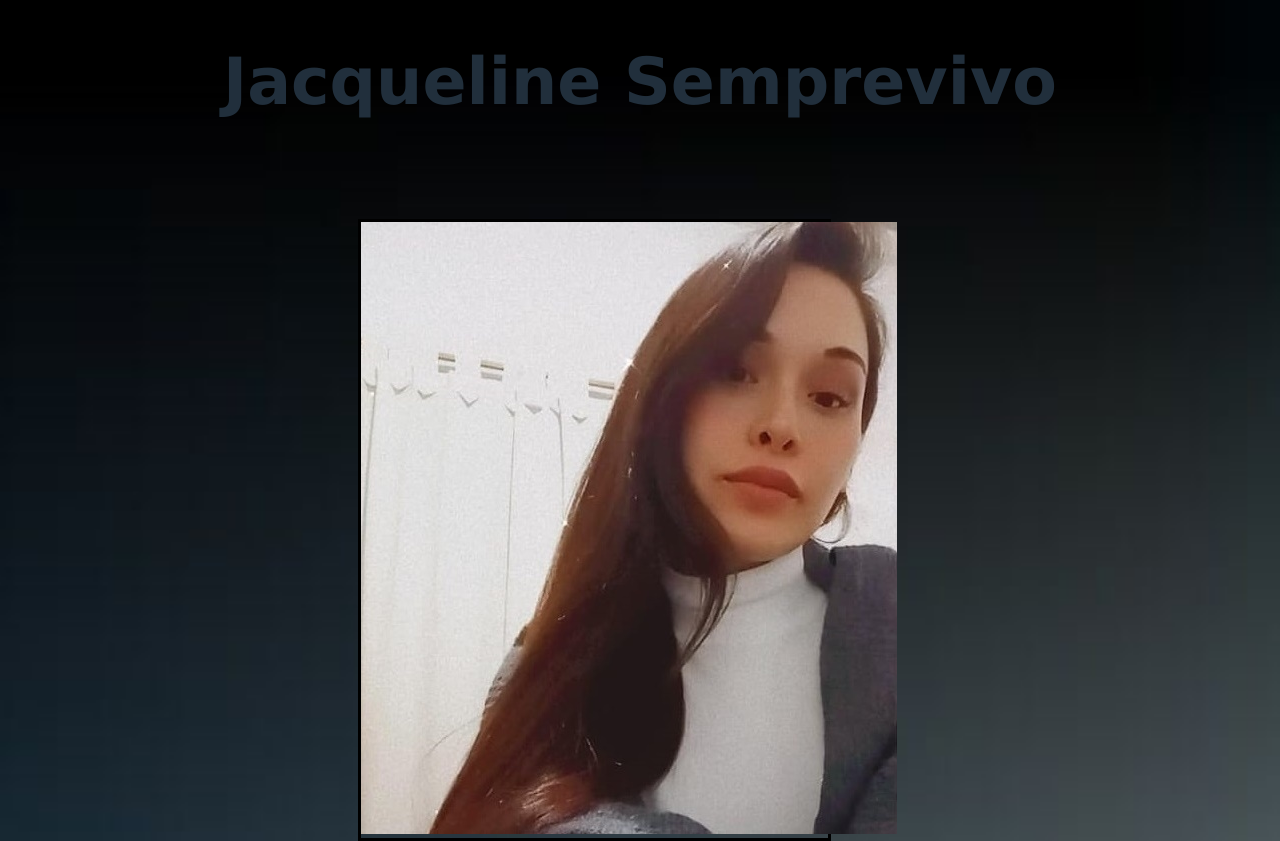
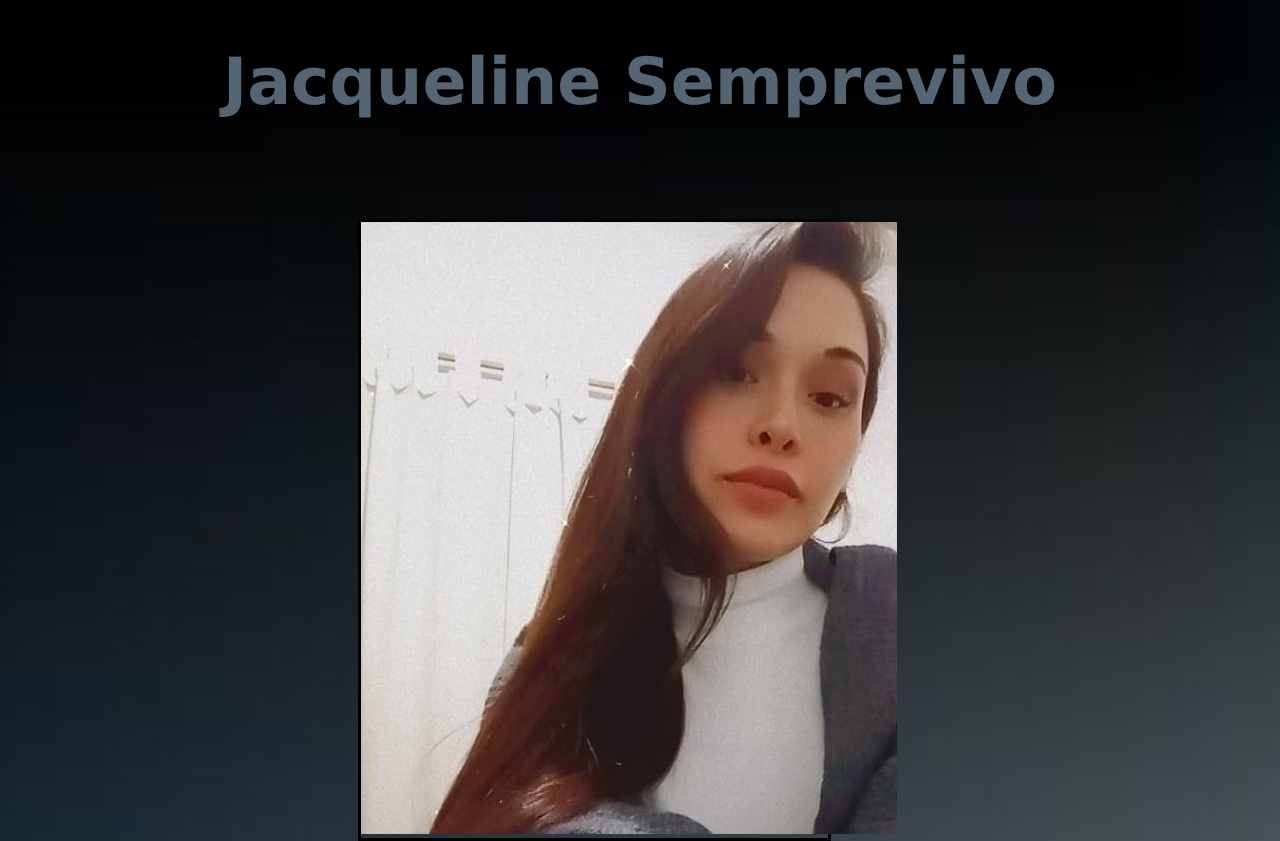
Before and after one commit to jacquelinesemprevivo/diplomaturalunes17, a plain HTML site: page M1U4/Cv de Jacqueline Semprevico.html in a window 1280 px wide. Shown: the top 841 px of the page. Drawn offline with Linux system fonts and the light colour scheme.

Commit message:
Cambios de titulo

```diff
--- a/M1U4/ESTILOS.CSS
+++ b/M1U4/ESTILOS.CSS
@@ -1,5 +1,5 @@
 h1 {
-    color: #212F3C;
+    color: rgba(86, 101, 115, 1);
     text-align: center;
     font-family: Verdana;
     font-size: 65px;
```
